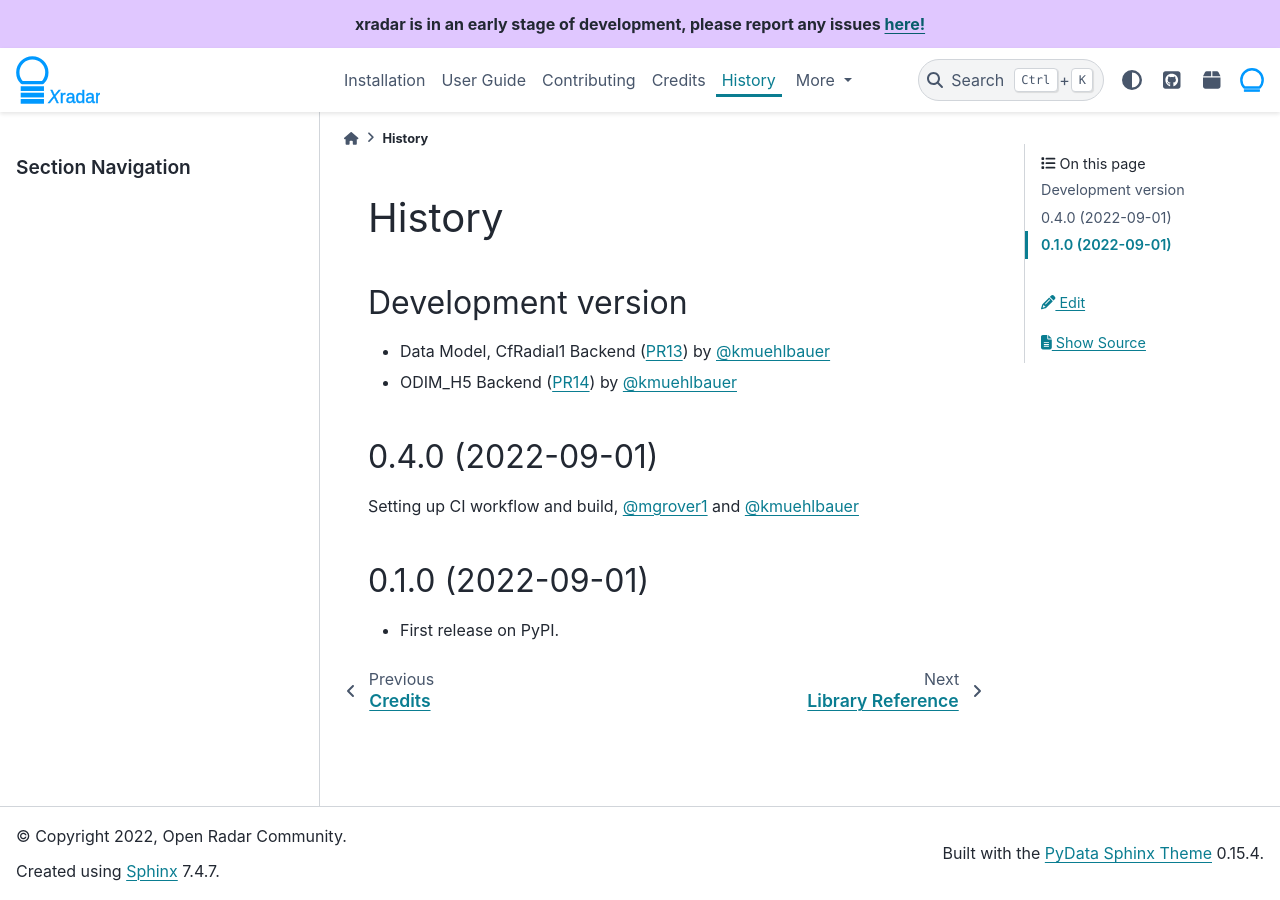
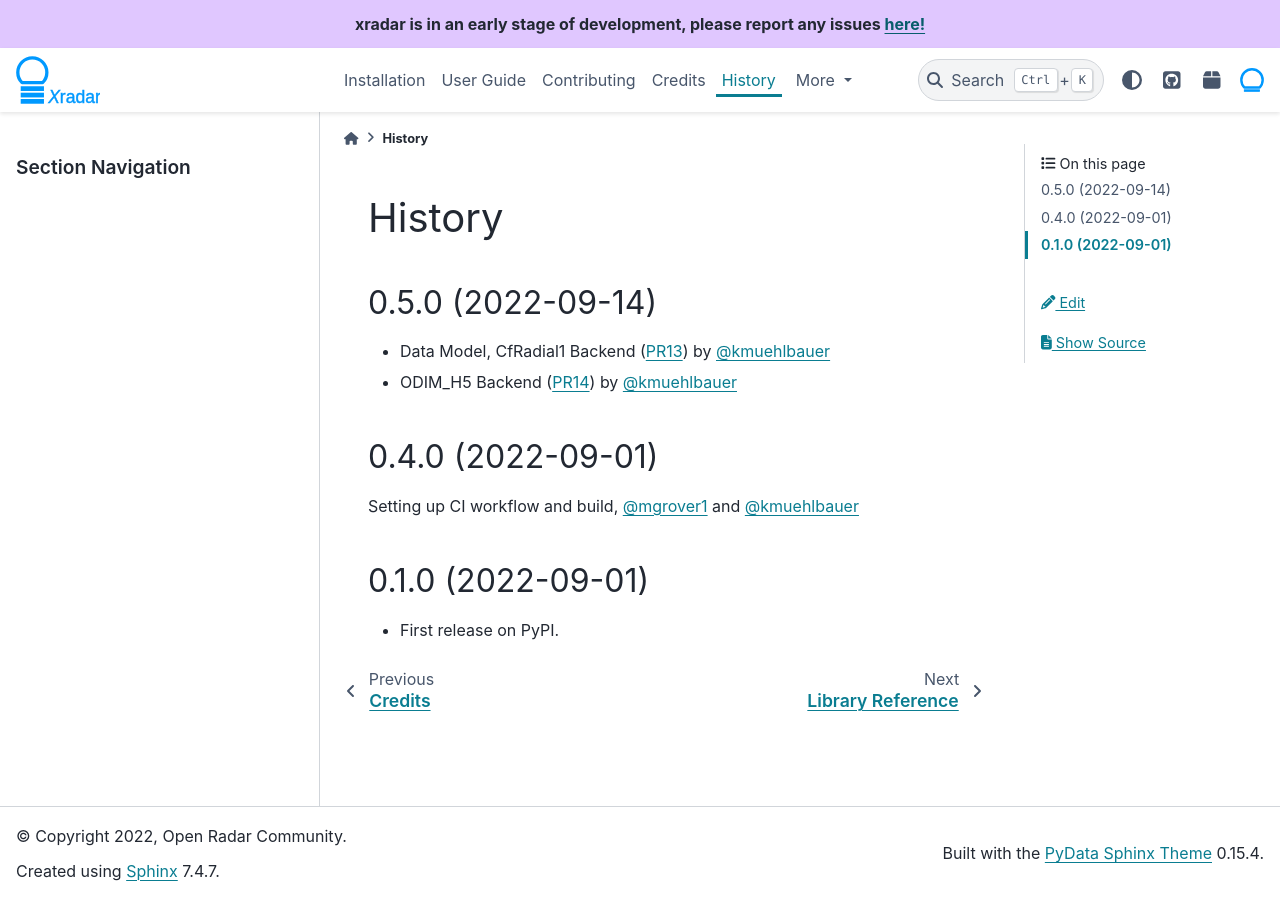
Before and after one commit to openradar/xradar, a Sphinx documentation site: the page built from docs/history.md, in a window 1280 px wide. Built offline with Sphinx 7.4.7 and the PyData theme 0.15.4, drawn with Linux system fonts in a browser that asks for light colours; pages that are not in the unit, such as notebooks, are missing from menus; the version number could not be read and is left out.

Commit message:
REL: 0.0.5

```diff
--- a/docs/history.md
+++ b/docs/history.md
@@ -1,6 +1,6 @@
 # History
 
-## Development version
+## 0.5.0 (2022-09-14)
 
 * Data Model, CfRadial1 Backend ({pull}`13`) by [@kmuehlbauer](https://github.com/kmuehlbauer)
 * ODIM_H5 Backend ({pull}`14`) by [@kmuehlbauer](https://github.com/kmuehlbauer)
```
